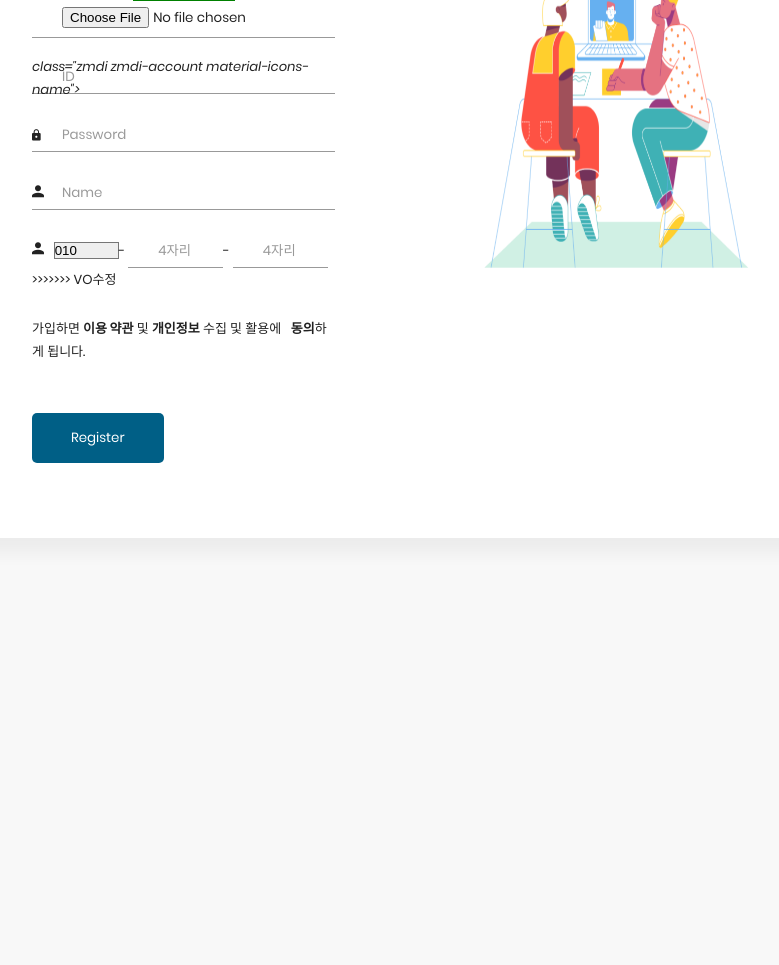
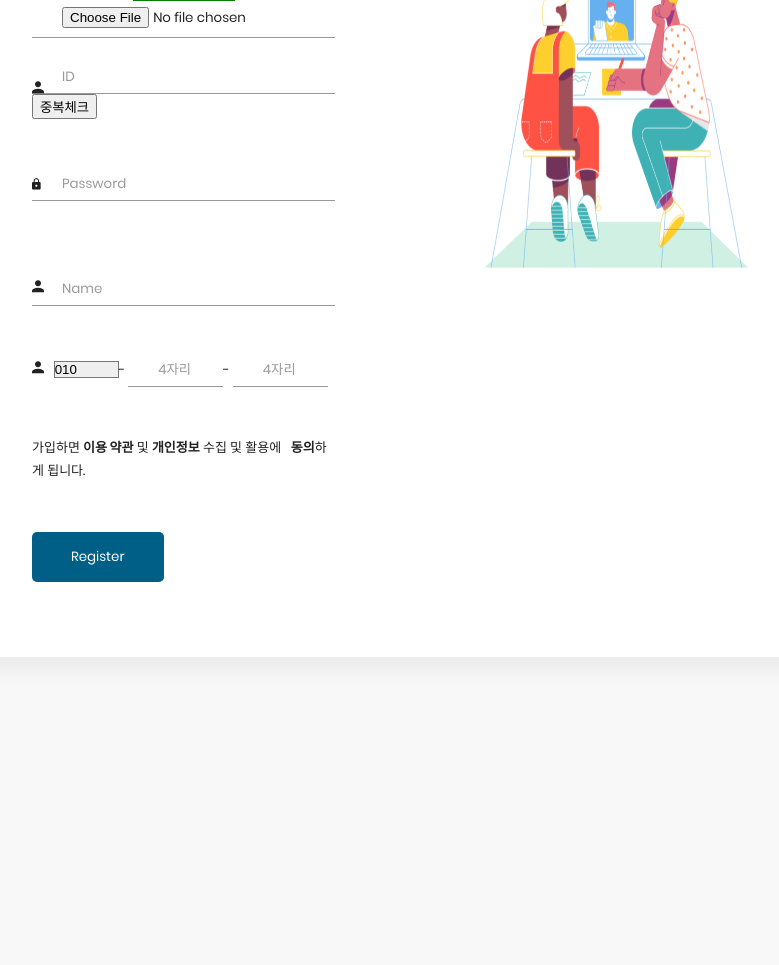
Before and after one commit to hitobi1014/codemaker, a Java web app: template src/main/webapp/WEB-INF/views/user/signup/signup.jsp in a window 1280 px wide. Shown: the part 510-1475 px from the top of the page, without its empty margins (267-1046 px from the left). Before the commit the page ends 973 px from the top, so only its background shows below. Run offline with Spring Boot 4, a stand-in JSP engine, Linux system fonts and the light colour scheme; the template is opened without the code that fills it, so the values that code supplies are empty; the project's own start-up code is not run, and a stand-in starts its controllers and pages.

Commit message:
마이페이지, 회원가입

```diff
--- a/src/main/resources/egovframework/sqlmap/mappers/user-mybatis.xml
+++ b/src/main/resources/egovframework/sqlmap/mappers/user-mybatis.xml
@@ -8,7 +8,7 @@
     INSERT INTO users VALUES(#{userId}, #{userPass}, #{userNm}, #{userTel}, #{userProfile}, 'N', 'N')
   </insert>
 
-  <select id="idchk" resultType="int">
+  <select id="idchk" resultType="Integer">
   	SELECT count(*) FROM users where user_id = #{userId}
   </select>
 
--- a/src/main/webapp/WEB-INF/views/user/main/layout/main_loginHeader.jsp
+++ b/src/main/webapp/WEB-INF/views/user/main/layout/main_loginHeader.jsp
@@ -104,7 +104,7 @@
 				aria-labelledby="userDropdown">
 				<a class="dropdown-item" href="#"> <i
 					class="fas fa-user fa-sm fa-fw mr-2 text-gray-400"></i> 마이페이지
-				</a> <a class="dropdown-item" href="#"> <i
+				</a> <a class="dropdown-item" href="${cp}/mypage/myinfoSelect"> <i
 					class="fas fa-cogs fa-sm fa-fw mr-2 text-gray-400"></i> 내강의실
 				</a> <a class="dropdown-item" href="#"> <i
 					class="fas fa-list fa-sm fa-fw mr-2 text-gray-400"></i> 장바구니
--- a/src/main/webapp/WEB-INF/views/user/mypage/layout/mypage_left.jsp
+++ b/src/main/webapp/WEB-INF/views/user/mypage/layout/mypage_left.jsp
@@ -38,7 +38,7 @@
 		<div id="collapseTwo" class="collapse" aria-labelledby="headingTwo"
 			data-parent="#accordionSidebar">
 			<div class="bg-white py-2 collapse-inner rounded">
-				<a class="collapse-item" href="buttons.html">◾ 정보조회</a> <a
+				<a class="collapse-item" href="${cp}/mypage/myinfoSelect">◾ 정보조회</a> <a
 					class="collapse-item" href="cards.html">◾ 회원탈퇴</a> <a
 					class="collapse-item" href="cards.html">◾ 포인트</a> <a
 					class="collapse-item" href="cards.html">◾ 쿠폰함</a> <a
--- a/src/main/webapp/WEB-INF/views/user/mypage/mypage_update.jsp
+++ b/src/main/webapp/WEB-INF/views/user/mypage/mypage_update.jsp
@@ -6,6 +6,7 @@
 <html>
 <link rel="stylesheet" href="/css/user/mypage/mypage-style.css">
 <link rel="stylesheet" href="/css/user/mypage/mypage-style2.css">
+<script src="https://ajax.googleapis.com/ajax/libs/jquery/3.5.1/jquery.min.js"></script>
 
 <link href="https://fonts.googleapis.com/css?family=Open+Sans:300,400,600,700" rel="stylesheet">
 
@@ -63,6 +64,7 @@
                 <div class="col-4 text-right">
 <!--                   <a href="#!" class="btn btn-sm btn-primary"> -->
                   <input id="picture" type="file" name="file" value="${userVo.userProfile }" accept=".gif, .jpg, .png" >
+                 <input type="hidden" name="userProfile" value="${userVo.userProfile}"/>
                   <input type="submit"  class="btn btn-sm btn-primary" value="EDIT">
                 </div>
               </div>
--- a/src/main/webapp/WEB-INF/views/user/signup/signup.jsp
+++ b/src/main/webapp/WEB-INF/views/user/signup/signup.jsp
@@ -4,23 +4,32 @@
 <html lang="en">
 
 <head>
-
+<<<<<<< HEAD
     <meta charset="UTF-8">
     <meta name="viewport" content="width=device-width, initial-scale=1.0">
     <meta http-equiv="X-UA-Compatible" content="ie=edge">
     <title>Sign Up Form by Colorlib</title>
-<script
-	src="https://ajax.googleapis.com/ajax/libs/jquery/3.5.1/jquery.min.js"></script>
+	<script src="https://ajax.googleapis.com/ajax/libs/jquery/3.5.1/jquery.min.js"></script>
 
     <!-- Font Icon -->
-<link rel="stylesheet"
-	href="/fonts/user/signup/material-icon/css/material-design-iconic-font.min.css">
+    <link rel="stylesheet" href="/fonts/user/signup/material-icon/css/material-design-iconic-font.min.css">
 
     <!-- Main css -->
     <link rel="stylesheet" href="/css/user/signup/style.css">
 
+=======
+<meta charset="UTF-8">
+<meta name="viewport" content="width=device-width, initial-scale=1.0">
+<meta http-equiv="X-UA-Compatible" content="ie=edge">
+<title>Sign Up Form by Colorlib</title>
+<script src="https://ajax.googleapis.com/ajax/libs/jquery/3.5.1/jquery.min.js"></script>
 
->>>>>>> VO수정
+<!-- Font Icon -->
+<link rel="stylesheet" href="/fonts/user/signup/material-icon/css/material-design-iconic-font.min.css">
+
+<!-- Main css -->
+<link rel="stylesheet" href="/css/user/signup/style.css">
+
 <script>
 
 var result = "";
@@ -282,39 +291,38 @@
 							<input type="hidden" name="userBlack">
 
 							<div class="form-group">
-								<label for="userid"><i>
-									class="zmdi zmdi-account material-icons-name"></i></label> <input
-									type="email" name="user_id" id="user_id1" placeholder="ID" />
+                                <label for="userid"><i class="zmdi zmdi-account material-icons-name"></i></label>
+                                <input type="text" name="userId" id="user_id"  placeholder="ID"/><button id="idchk" type="button">중복체크</button>
+                                <br><span id="regex1" class="check"></span>
                             </div>
                             <div class="form-group">
-								<label for="pass"><i class="zmdi zmdi-lock"></i></label> <input
-									type="password" name="user_pass" id="user_pass"
-									placeholder="Password" />
+                                <label for="pass"><i class="zmdi zmdi-lock"></i></label><br>
+                                <input type="password" name="userPass" id="user_pass" placeholder="Password"/>
+                                <br><span id="regex2" class="check"></span>
                             </div>
-							<!--                             <div class="form-group"> -->
-							<!--                                 <label for="re-pass"><i class="zmdi zmdi-lock-outline"></i></label> -->
-							<!--                                 <input type="password" name="re_pass" id="re_pass" placeholder="Repeat your password"/> -->
-							<!--                             </div> -->
+
                              <div class="form-group">
-								<label for="name"><i
-									class="zmdi zmdi-account material-icons-name"></i></label> <input
-									type="text" name="user_nm" id="user_nm" placeholder="Name" />
+                              <label for="name"><i class="zmdi zmdi-account material-icons-name"></i></label><br>
+                                <input type="text" name="userNm" id="user_nm" placeholder="Name"/>
+                                <br><span id="regex3" class="check"></span>
                             </div>
                             <div class="form-group">
-								<label for="tel"></label> <i
-									class="zmdi zmdi-account material-icons-name" id="phoneicon"></i>&nbsp;&nbsp;
-								<select id="phone1" name="user_tel1">
+                              <label for="tel"></label>
+								<i class="zmdi zmdi-account material-icons-name"></i>&nbsp;&nbsp;
+								<select id="phone1" >
 										<option value="010">010</option>
 										<option value="011">011</option>
 										<option value="019">019</option>
 										<option value="019">016</option>
 										<option value="019">017</option>
-								</select>- <input type="text" name="user_tel2" id="phone2" size="4"
-									placeholder="4자리" maxlength="4">- <input type="text"
-									name="uset_tel3" id="phone3" size="4" placeholder="4자리"
-									maxlength="4"> <br>
->>>>>>> VO수정
+								</select>-
+									<input type="text"  id="phone2" size="4" placeholder="4자리" maxlength="4">-
+									<input type="text"  id="phone3" size="4" placeholder="4자리" maxlength="4">
+									<input type ="hidden" name="userTel">
+									<br><span id="regex4"  class="check"></span>
+								<br>
 							</div>
+
 							<div class="form-group">
 								<dt>
 									가입하면 <strong>이용 약관</strong> 및 <strong>개인정보</strong> 수집 및 활용에
```
Also changed, not shown: src/main/java/kr/co/codemaker/user/mypage/controller/MypageController.java (+18 -35 lines), src/main/webapp/WEB-INF/views/user/mypage/mypage_myinfo.jsp (+14 -13 lines). Lines whose indentation alone changed are shown as unchanged.
